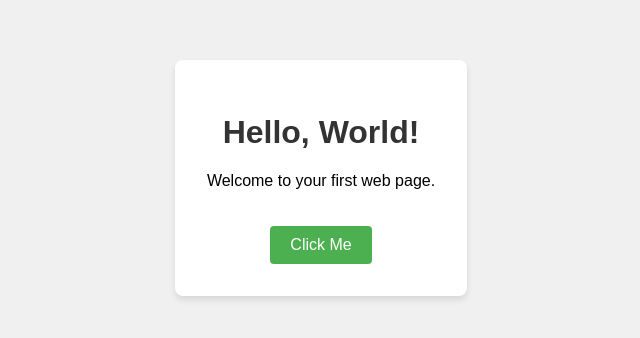
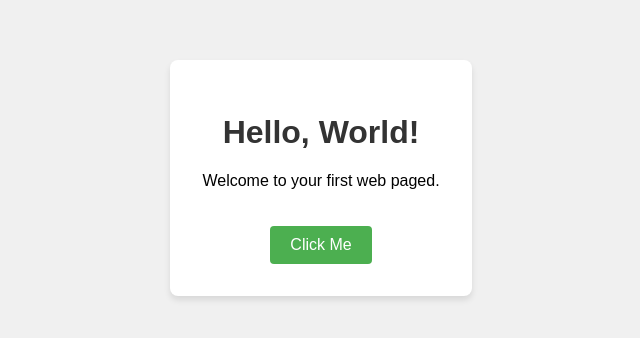
Before and after one commit to sgclasher/3dmap, a website: page index.html in a window 1280 px wide. Shown: the part 222-560 px from the top of the page, 319-959 px from the left. Drawn offline with Linux system fonts and the light colour scheme.

Commit message:
first commit

```diff
--- a/index.html
+++ b/index.html
@@ -42,7 +42,7 @@
 <body>
     <div class="container">
         <h1>Hello, World!</h1>
-        <p>Welcome to your first web page.</p>
+        <p>Welcome to your first web paged.</p>
         <button id="greetButton">Click Me</button>
     </div>
 
```
Also changed, not shown: 1 other file.
